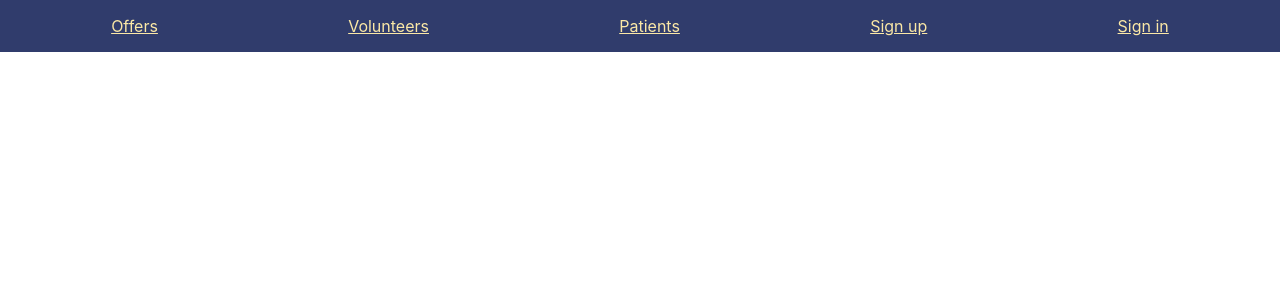
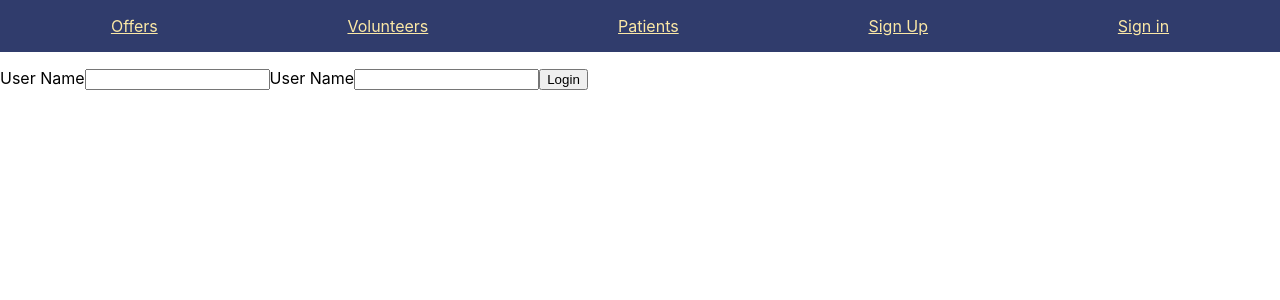
Before and after one commit to elimisteve/childhood_cancer_directory, a React (Create React App) app in the folder ui/: page /signin in a window 1280 px wide. Shown: the top 300 px of the page. Built offline with nearby package versions, Linux system fonts and the light colour scheme; no server answers.

Commit message:
eslint stuff & conditional rendering some routes

```diff
--- a/ui/src/App.js
+++ b/ui/src/App.js
@@ -29,9 +29,9 @@ color: ${(props) => props.theme.colors.main};
 
 function App() {
   const [loading, setLoading] = useState(true);
-  const [offers, setOffers] = useState(null);
-  const [patients, setPatients] = useState(null);
-  const [volunteers, setVolunteers] = useState(null);
+  const [offers, setOffers] = useState([]);
+  const [patients, setPatients] = useState([]);
+  const [volunteers, setVolunteers] = useState([]);
 
   useEffect(() => {
     const promises = [];
@@ -66,8 +66,9 @@ function App() {
               <StyledLink to='/offers'>Offers</StyledLink>
               <StyledLink to='/volunteers'>Volunteers</StyledLink>
               <StyledLink to='/patients'>Patients</StyledLink>
-              <StyledLink to='/signup'>Sign up</StyledLink>
-              <StyledLink to='/login'>Sign in</StyledLink>
+              {!('token' in sessionStorage) && <StyledLink to='/signup'>Sign Up</StyledLink>}
+              {!('token' in sessionStorage) && <StyledLink to='/signin'>Sign in</StyledLink>}
+              {'token' in sessionStorage && <StyledLink to='/signup'>My Profile</StyledLink>}
             </StyledNav>
             <Switch>
               <Route path="/offers">
@@ -82,7 +83,7 @@ function App() {
               <Route path="/signup">
                 <Signup />
               </Route>
-              <Route path='/login'>
+              <Route path='/signin'>
                 <Signin />
               </Route>
             </Switch>
--- a/ui/src/components/Main.jsx
+++ b/ui/src/components/Main.jsx
@@ -1,7 +1,6 @@
-import React, {useEffect, useState} from 'react';
+import React from 'react';
 import PropTypes from 'prop-types';
 import styled from 'styled-components';
-import { withRouter } from 'react-router-dom';
 
 const StyledMain = styled.main`
 background-color: ${(props) => props.theme.colors.main};
@@ -15,7 +14,7 @@ const Main = (props) => {
     <StyledMain>
       {props.children}
     </StyledMain>
-  )
+  );
 };
 
 
--- a/ui/src/components/Signin.jsx
+++ b/ui/src/components/Signin.jsx
@@ -14,7 +14,7 @@ class Login extends React.Component {
       password: this.state.password,
     }).then((response) => {
       console.log('login respoine', response);
-      sessionStorage.setItem('token',  response.data.token);
+      sessionStorage.setItem('token', response.data.token);
     });
     event.preventDefault();
   }
```
